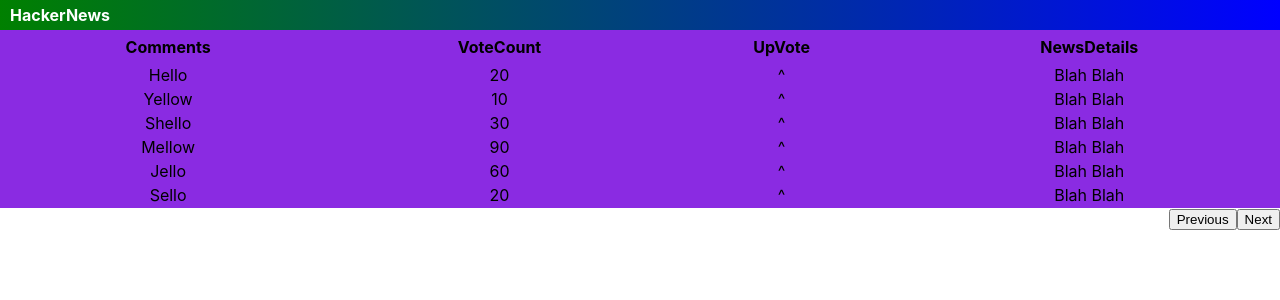
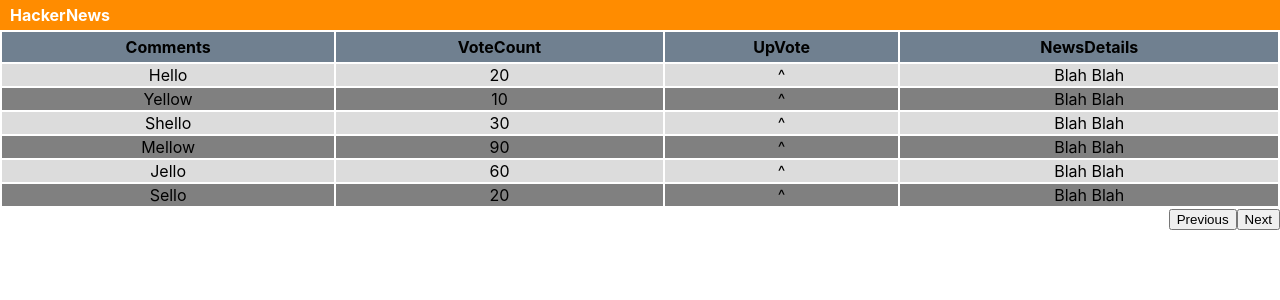
Before and after one commit to Sharat-R/hacker-news-app, a JavaScript app: page / in a window 1280 px wide. Shown: the top 300 px of the page. Built offline with nearby package versions, Linux system fonts and the light colour scheme; the HTML template or start-up script is replaced by a standard one.

Commit message:
Added color to rows

```diff
--- a/src/Header/Header.css
+++ b/src/Header/Header.css
@@ -1,5 +1,5 @@
 .Header1{
-    background: linear-gradient(to right, green, blue);
+    background-color: darkorange;
     color: white;
     font-weight: bold;
     text-align: left;
--- a/src/Table/Table.css
+++ b/src/Table/Table.css
@@ -3,8 +3,17 @@
     margin-left: auto;
     margin-right: auto;
     width: 100%;
-    background-color: blueviolet;
 }
 th{
     padding: 5px 5px 5px 5px;
 }
+.HeadRow{
+    background-color: slategrey;
+;
+}
+.AltRow1{
+    background-color: gainsboro;
+}
+.AltRow2{
+    background-color: grey;
+}
--- a/src/Table/Table.js
+++ b/src/Table/Table.js
@@ -1,4 +1,5 @@
 import './Table.css';
+
 function Table(){
     var response=[
         {
@@ -23,7 +24,7 @@ function Table(){
     return (
     <table className='Table1'>
         <thead>
-        <tr >
+        <tr className='HeadRow'>
             <th>Comments</th>
             <th>VoteCount</th>
             <th>UpVote</th>
@@ -33,12 +34,21 @@ function Table(){
         <tbody>
             {
                 response.map((item,i)=>{
-                    return (<tr>
+                    if (i%2==0){
+                    return (<tr className='AltRow1'>
+                        <td>{item.Comments}</td>
+                        <td>{item["VoteCount"]}</td>
+                        <td>{item["UpVote"]}</td>
+                        <td>{item["NewsDetails"]}</td>
+                    </tr>)}
+                    else{
+                    return (<tr className='AltRow2'>
                         <td>{item.Comments}</td>
                         <td>{item["VoteCount"]}</td>
                         <td>{item["UpVote"]}</td>
                         <td>{item["NewsDetails"]}</td>
                     </tr>)
+                    }
                 })
             }
 
```
